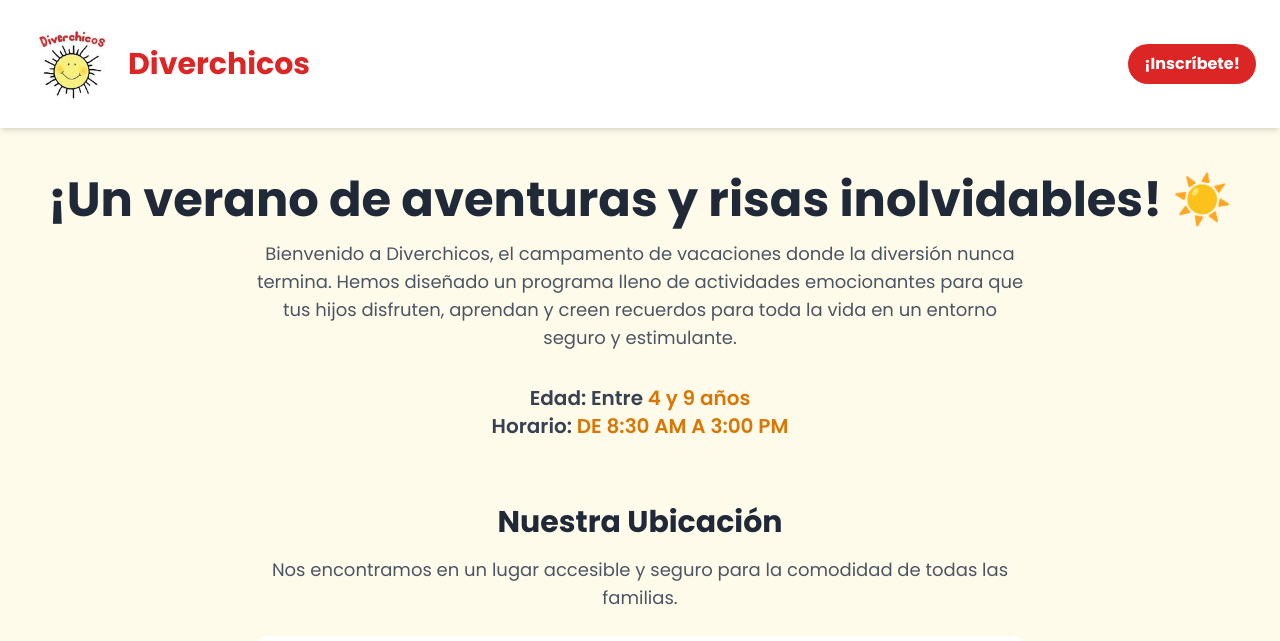
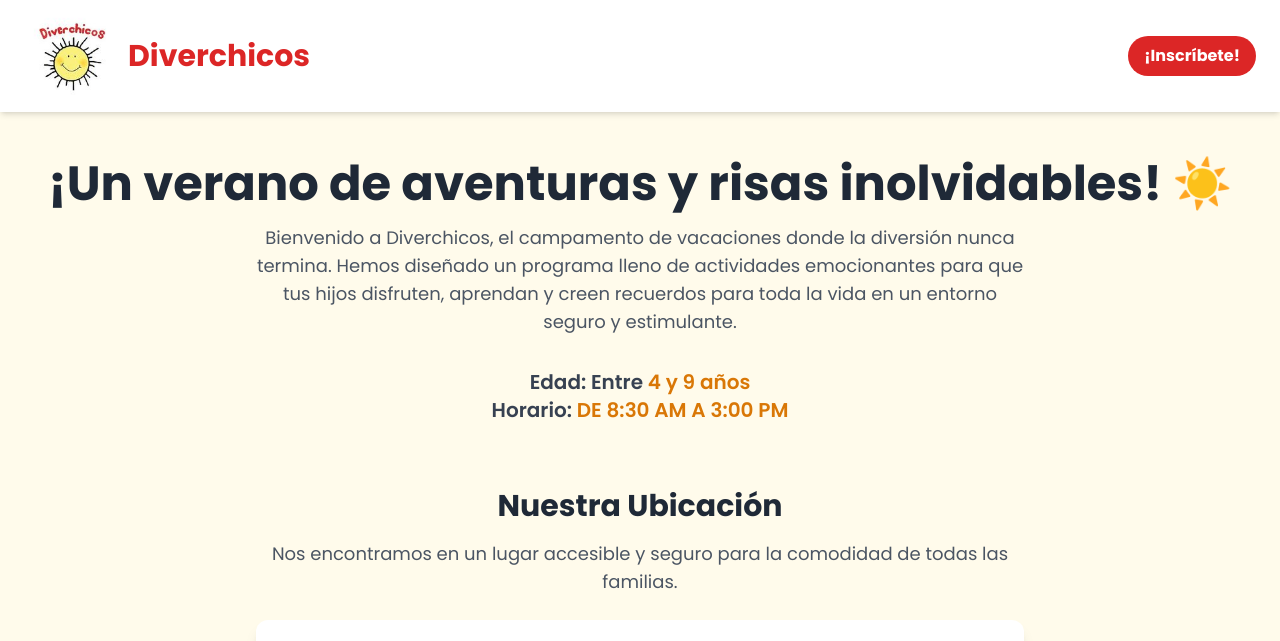
Before and after one commit to masterubens/diverchicos.github.io, a plain HTML site: page index.html in a window 1280 px wide. Shown: the top 641 px of the page. Drawn offline with nearby package versions, Linux system fonts and the light colour scheme.

Commit message:
Update index.html
Cambios del header version movil

```diff
--- a/index.html
+++ b/index.html
@@ -50,7 +50,7 @@
 <body class="bg-amber-50 text-gray-800">
 
     <header class="bg-white shadow-md">
-        <nav class="container mx-auto px-6 py-4 flex flex-col sm:flex-row sm:items-center gap-y-4 sm:justify-between">
+        <nav class="container mx-auto px-6 py-2 flex flex-col sm:flex-row sm:items-center gap-y-2 sm:justify-between">
             <div class="flex items-center space-x-2 flex-shrink-0 self-start sm:self-auto">
                 <!-- Logo Image Added Here -->
                 <img src="Logo Diverchicos.jpg" alt="Logo Diverchicos" class="h-24 w-auto rounded-full" onerror="this.onerror=null;this.src='https://placehold.co/100x100/FFD700/000000?text=Logo';" loading="lazy">
```
